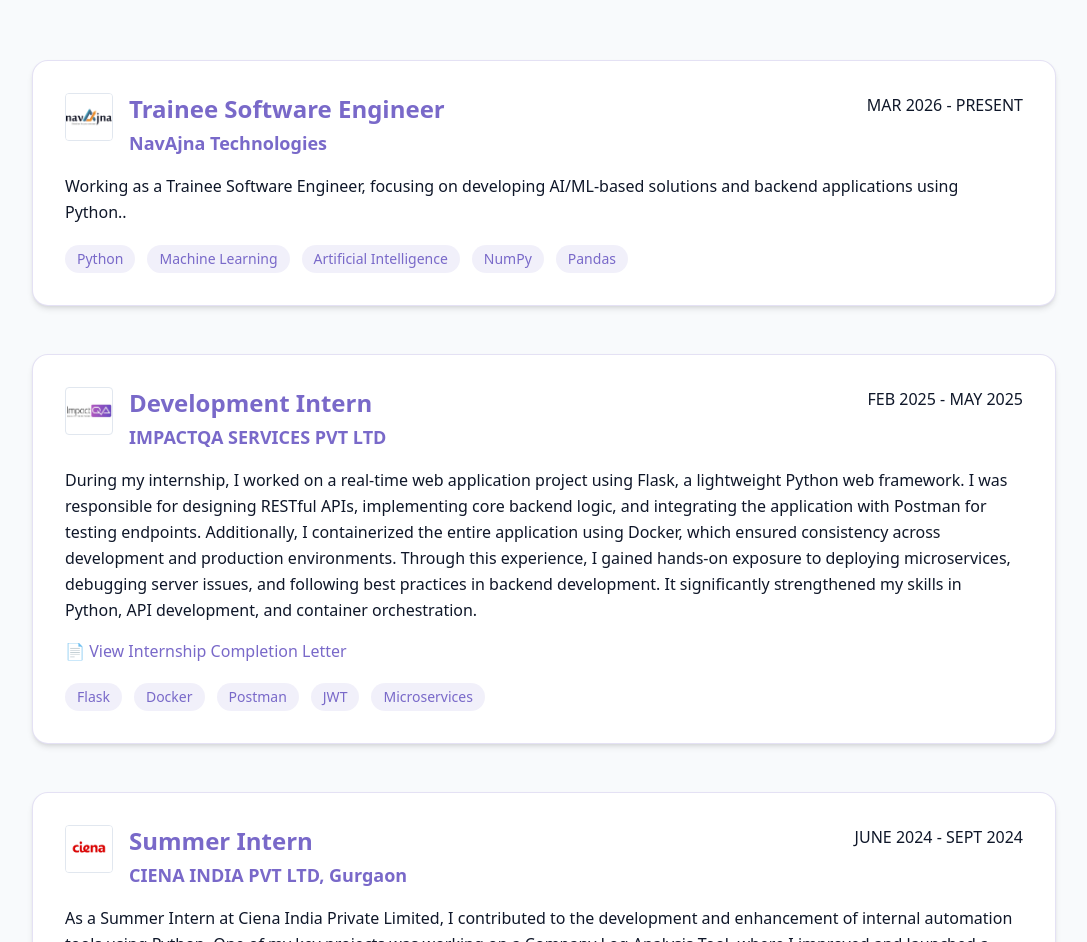
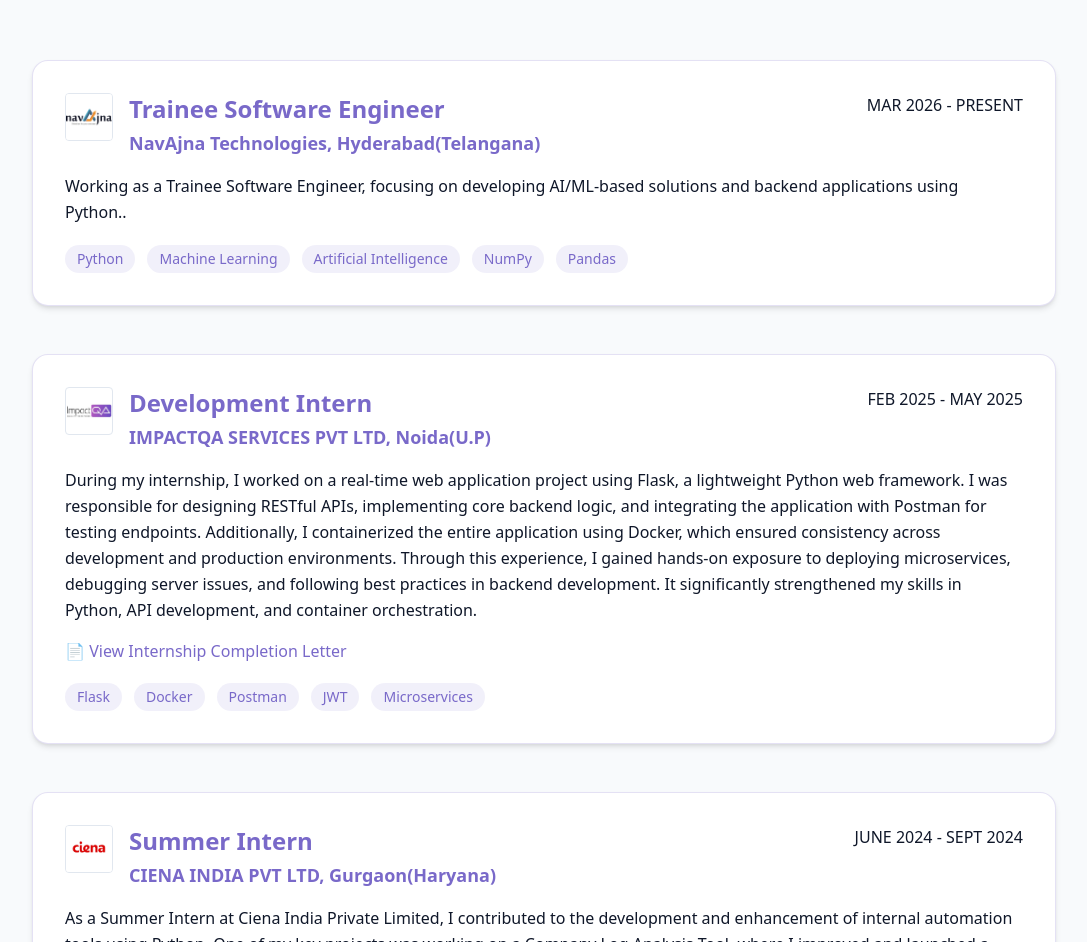
Before and after one commit to anmjain1409/Portfolio, a React (Vite) app: page / in a window 1280 px wide. Shown: the part 1690-2632 px from the top of the page, without its empty margins (96-1183 px from the left). Built offline with nearby package versions, Linux system fonts and the light colour scheme.

Commit message:
merge conflict resolved

```diff
--- a/src/components/ExperienceSection.jsx
+++ b/src/components/ExperienceSection.jsx
@@ -15,7 +15,7 @@
         <div className="space-y-12">
           {[{
             role:"Trainee Software Engineer",
-            company:"NavAjna Technologies",
+            company:"NavAjna Technologies, Hyderabad(Telangana)",
             logo: navAjnaLogo,
             year: "MAR 2026 - PRESENT",
             description:'Working as a Trainee Software Engineer, focusing on developing AI/ML-based solutions and backend applications using Python..',
@@ -23,7 +23,7 @@
             },
             {
               role: "Development Intern",
-              company: "IMPACTQA SERVICES PVT LTD",
+              company: "IMPACTQA SERVICES PVT LTD, Noida(U.P)",
               logo: impactqaLogo,
               year: "FEB 2025 - MAY 2025",
               certificateLink:
@@ -33,7 +33,7 @@
             },
             {
               role: "Summer Intern",
-              company: "CIENA INDIA PVT LTD, Gurgaon",
+              company: "CIENA INDIA PVT LTD, Gurgaon(Haryana)",
               logo: cienaLogo,
               year: "JUNE 2024 - SEPT 2024",
               certificateLink:
```
